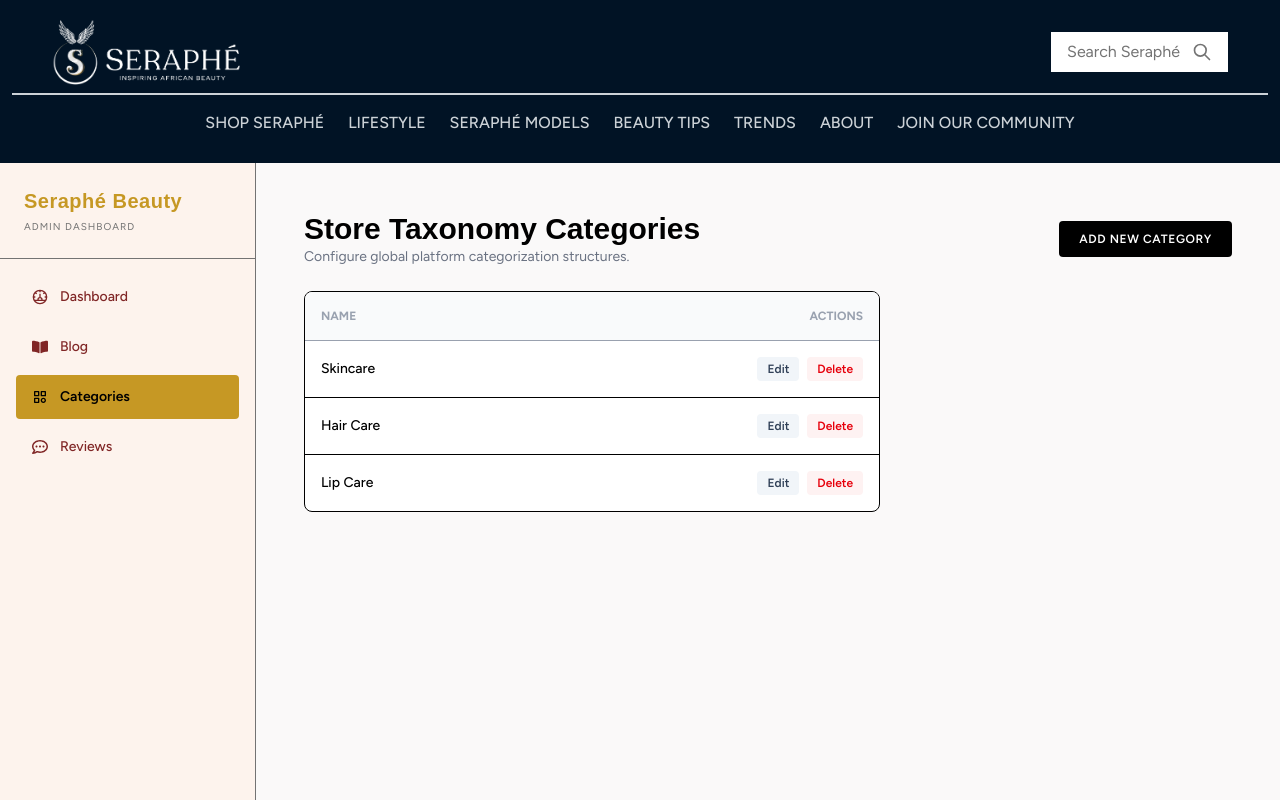
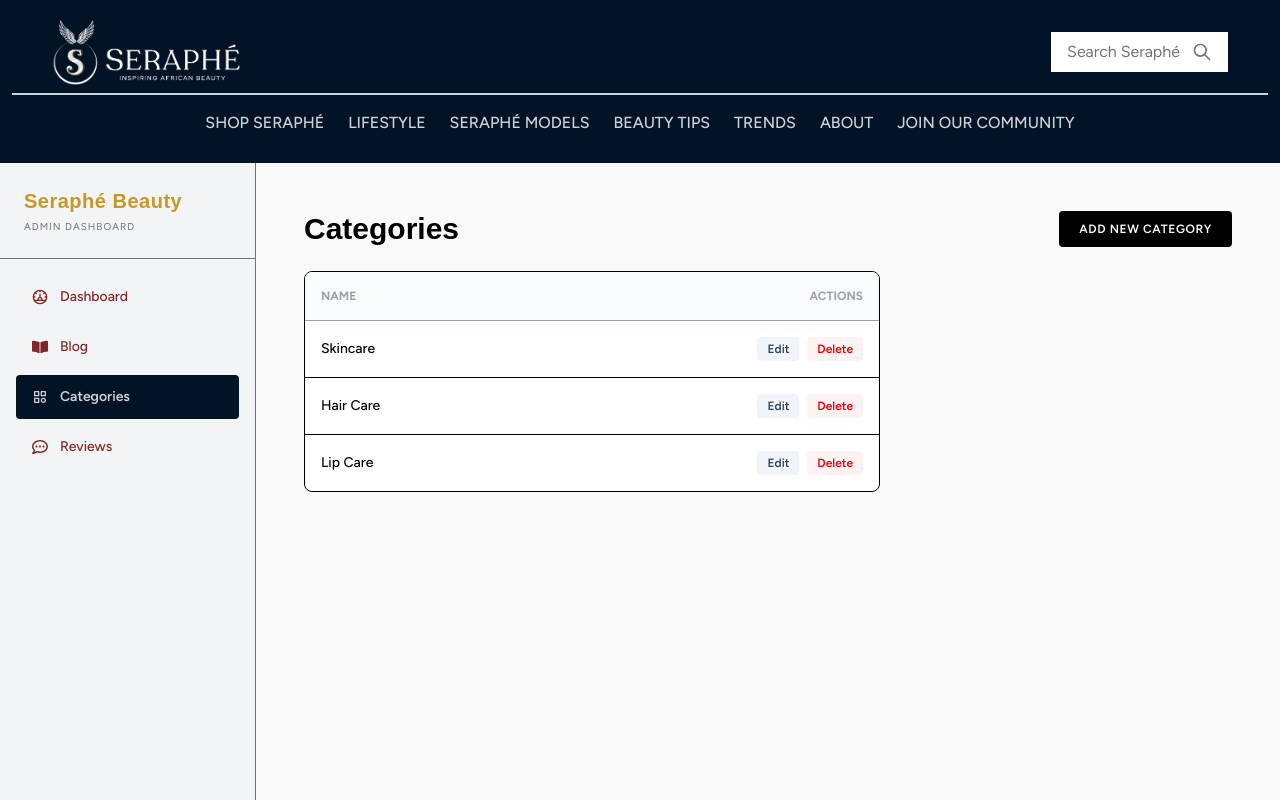
Before and after one commit to Nnenna-udefi/Seraphe-beauty, a Next.js app: page /admin/categories in a window 1280 px wide. Shown: the top 800 px of the page. Built offline with nearby package versions, Linux system fonts and the light colour scheme; a web font is replaced by a local one.

Commit message:
feat: added admin functionality pages

```diff
--- a/app/admin/layout.tsx
+++ b/app/admin/layout.tsx
@@ -23,7 +23,7 @@
   return (
     <div className="flex min-h-screen text-black ">
       {/* Side Navigation Bar */}
-      <aside className="w-64 bg-boxBg flex flex-col shrink-0 border-r border-darkText">
+      <aside className="md:w-64 w-12 bg-gray-100 flex flex-col shrink-0 border-r border-darkText">
         <div className="p-6 border-b border-darkText">
           <h2 className="text-xl font-bold tracking-wide text-yellowText">
             Seraphé Beauty
@@ -43,12 +43,12 @@
                 href={item.link}
                 className={`flex items-center gap-3 px-4 py-3 rounded text-sm font-medium transition-colors ${
                   isActive
-                    ? "bg-yellowText text-black font-semibold"
+                    ? "bg-secondary text-secondaryText font-semibold"
                     : "text-primaryText hover:bg-darkText hover:text-white"
                 }`}
               >
                 {Icon && <Icon className="text-base shrink-0" />}
-                <span>{item.text}</span>
+                <span className="hidden md:block">{item.text}</span>
               </Link>
             );
           })}
--- a/app/product/[id]/page.tsx
+++ b/app/product/[id]/page.tsx
@@ -35,7 +35,7 @@
               alt={product.name}
               width={500}
               height={0}
-              className="w-full  "
+              className="w-full "
             />
           </div>
           <div className="flex flex-col gap-2">
--- a/components/admin/categories.tsx
+++ b/components/admin/categories.tsx
@@ -8,12 +8,7 @@
     <div className="space-y-6">
       <div className="flex justify-between items-center">
         <div>
-          <h1 className="text-3xl font-serif font-bold">
-            Store Taxonomy Categories
-          </h1>
-          <p className="text-sm text-gray-500">
-            Configure global platform categorization structures.
-          </p>
+          <h1 className="text-3xl font-serif font-bold">Categories</h1>
         </div>
         <button
           onClick={() => setShowForm(!showForm)}
```
